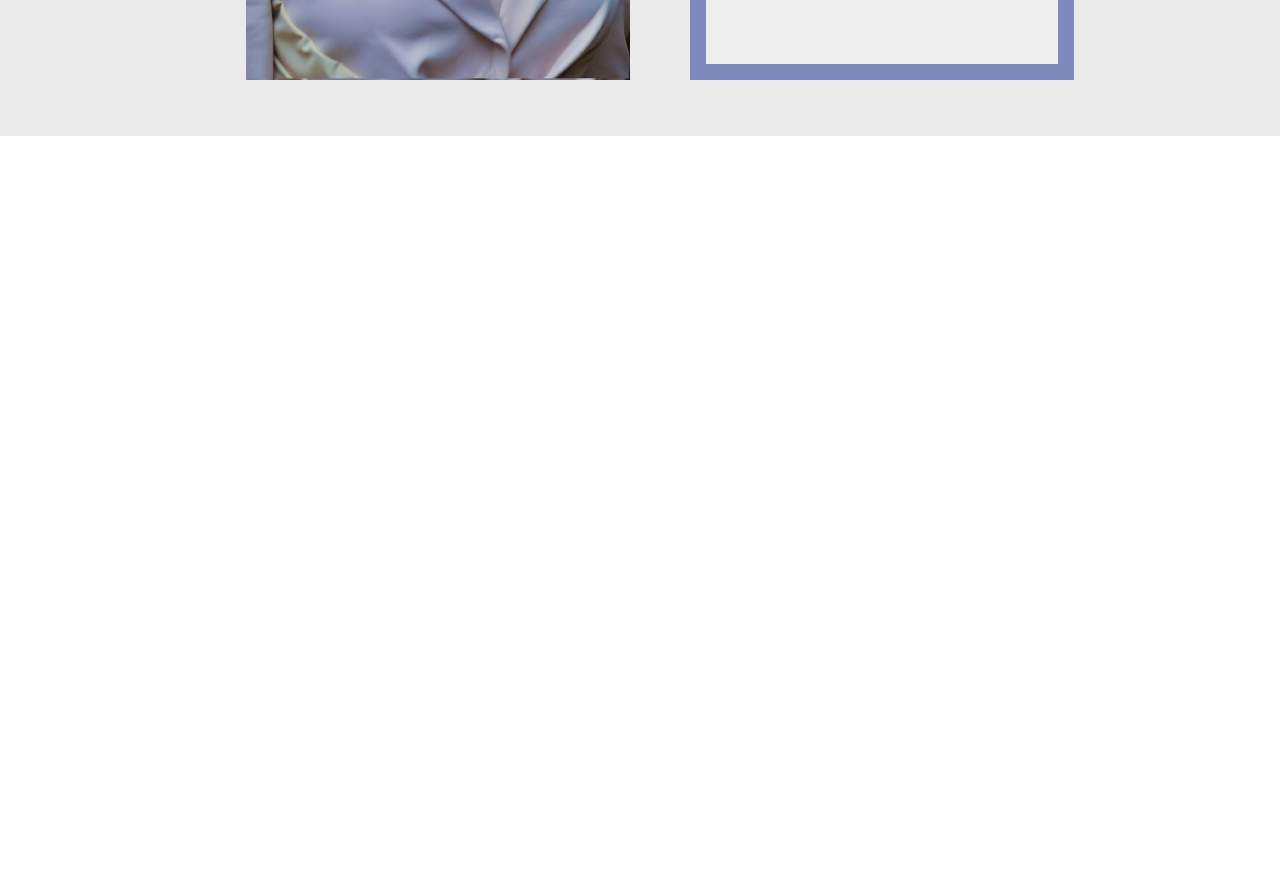
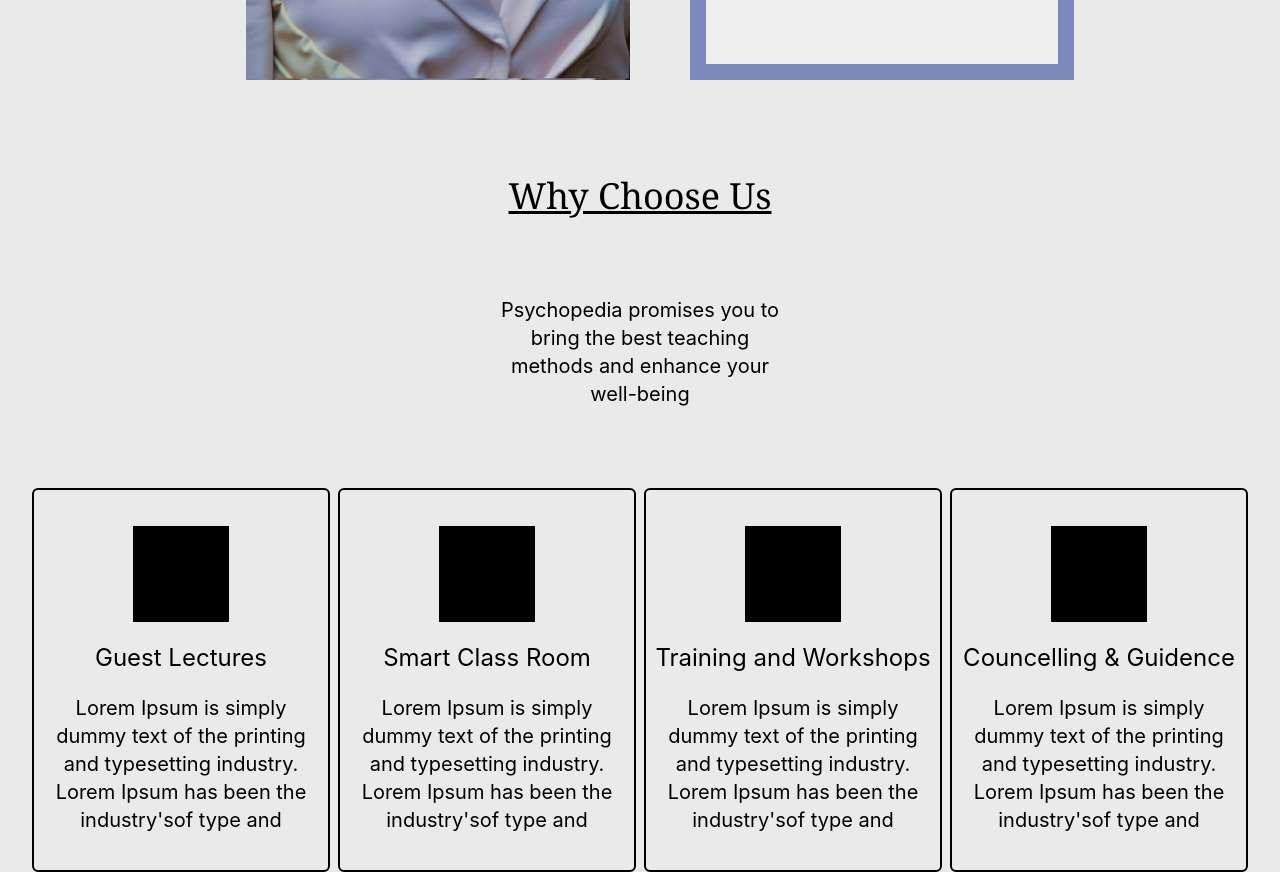
Before and after one commit to puneeeeeeet/BrainStreamliner, a React (Create React App) app: page / in a window 1280 px wide. Shown: the part 1340-2212 px from the top of the page. Before the commit the page ends 1476 px from the top, so only its background shows below. Built offline with nearby package versions, Linux system fonts and the light colour scheme.

Commit message:
choose us layout

```diff
--- /dev/null
+++ b/src/Components/WhyChoose.jsx
@@ -0,0 +1,69 @@
+import React from 'react'
+
+const WhyChoose = () => {
+  return (
+    <div>
+            <div className='flex items-center justify-center text-4xl font-serif underline underline-offset-2 pt-10'>
+                    Why Choose Us
+            </div>
+
+            <div className='flex items-center justify-center p-20'>
+            <div className='text-xl  text-center w-72 '>
+            Psychopedia promises you to bring the best teaching methods and enhance your well-being
+            </div>
+            </div>
+
+            <div className='flex items-center justify-center flex-col sm:flex-row px-8 gap-2'>
+                <div className='sm:w-80 w-full  h-96 flex items-center justify-center  flex-col border-2 border-black rounded-md'>
+                    <div className='w-24 h-24 bg-black '>Image
+                            {/* IMAGE */}
+                    </div>
+                    <div className='text-2xl py-5 '>Guest Lectures
+                            {/* HEADING */}
+                    </div>
+                    <div className='text-xl text-center px-2'>
+                    Lorem Ipsum is simply dummy text of the printing and typesetting industry. Lorem Ipsum has been the industry'sof type and
+                        </div>
+                </div>
+
+                <div className='sm:w-80 w-full  h-96 flex items-center justify-center  flex-col border-2 border-black rounded-md'>
+                    <div className='w-24 h-24 bg-black '>
+                            {/* IMAGE */}
+                    </div>
+                    <div className='text-2xl py-5 '>Smart Class Room
+                            {/* HEADING */}
+                    </div>
+                    <div className='text-xl text-center px-2'>
+                    Lorem Ipsum is simply dummy text of the printing and typesetting industry. Lorem Ipsum has been the industry'sof type and
+                        </div>
+                </div>
+
+                <div className='sm:w-80 w-full  h-96 flex items-center justify-center  flex-col border-2 border-black rounded-md'>
+                    <div className='w-24 h-24 bg-black '>
+                            {/* IMAGE */}
+                    </div>
+                    <div className='text-2xl py-5 '> Training and Workshops
+                            {/* HEADING */}
+                    </div>
+                    <div className='text-xl text-center px-2'>
+                    Lorem Ipsum is simply dummy text of the printing and typesetting industry. Lorem Ipsum has been the industry'sof type and
+                        </div>
+                </div>
+
+                <div className='sm:w-80 w-full  h-96 flex items-center justify-center  flex-col border-2 border-black rounded-md'>
+                    <div className='w-24 h-24 bg-black '>
+                            {/* IMAGE */}
+                    </div>
+                    <div className='text-2xl py-5 '> Councelling & Guidence
+                            {/* HEADING */}
+                    </div>
+                    <div className='text-xl text-center px-2'>
+                    Lorem Ipsum is simply dummy text of the printing and typesetting industry. Lorem Ipsum has been the industry'sof type and
+                        </div>
+                </div>
+            </div>
+    </div>
+  )
+}
+
+export default WhyChoose
--- a/src/Pages/Home.jsx
+++ b/src/Pages/Home.jsx
@@ -1,12 +1,14 @@
 import React from 'react'
 import Slider from '../Components/Slider';
 import Intro from '../Components/Introduction';
+import WhyChoose from '../Components/WhyChoose';
 
 const Home = () => {
   return (
     <div>
         <Slider></Slider>
         <Intro></Intro>
+        <WhyChoose></WhyChoose>
     </div>
   )
 }
```
